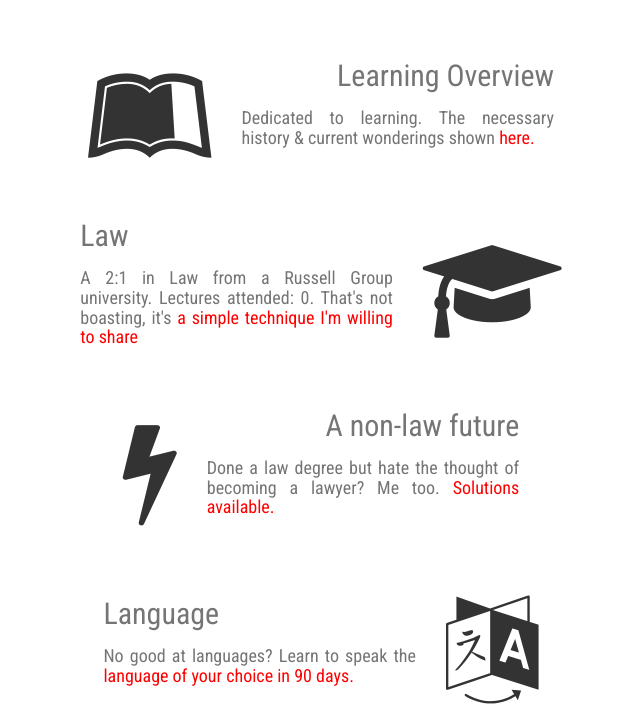
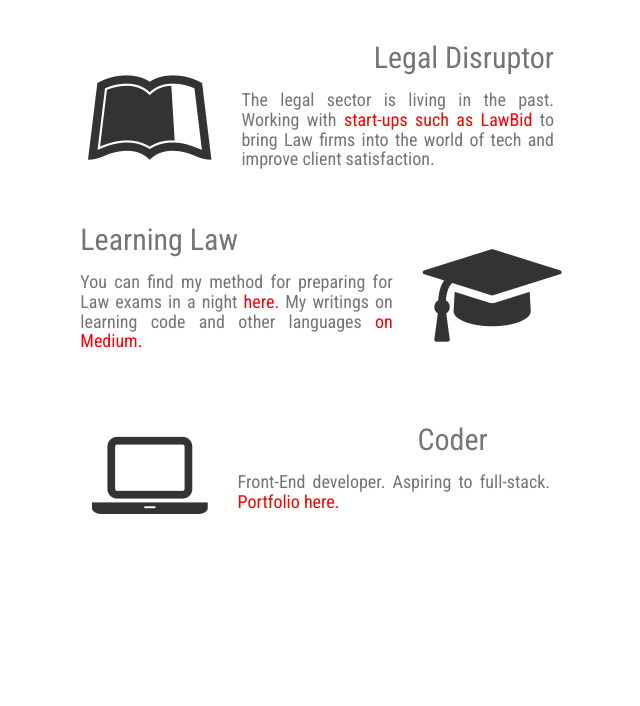
Before and after one commit to samsmith453/samsmith453.github.io, a plain HTML site: page index.html in a window 1280 px wide. Shown: the part 262-968 px from the top of the page, without its empty margins (304-944 px from the left). After the commit the page ends 861 px from the top, so only its background shows below. Drawn offline with nearby package versions, Linux system fonts and the light colour scheme.

Commit message:
Update 4

```diff
--- a/index.html
+++ b/index.html
@@ -30,12 +30,14 @@
                   <h1><i class="fa fa-leanpub fa-3x flexitem" aria-hidden="true"></i></h1>
                   <div class="flexitem">
                      <div class="titletext text-right">
-                        Learning Overview
+                        Legal Disruptor
                      </div>
                      <div class="descriptiontext">
-                        <h4>Dedicated to learning. The necessary history
-                        & current wonderings shown
-                        <a href="#">here.</a></h4>
+                        <h4>The legal sector is living in the past.
+                           Working with <a href="#">start-ups such as LawBid</a>
+                           to bring Law firms into the world of
+                           tech and improve client satisfaction.
+                        </h4>
                      </div>
                   </div>
                </div>
@@ -43,55 +45,26 @@
                <div class="flexcontainer">
                   <div class="flexitem">
                      <div class="titletext">
-                        Law
+                        Learning Law
                      </div>
                      <div class="descriptiontext">
-                        <h4>A 2:1 in Law from a Russell Group university.
-                        Lectures attended: 0. That's not boasting, it's<a href="#"> a simple
-                        technique I'm willing to share</a></h4>
+                        <h4>You can find my method for preparing for
+                        Law exams in a night <a href="#">here.</a>
+                        My writings on learning code and other languages
+                        <a href="#">on Medium.</a></h4>
                      </div>
                   </div>
                   <h1><i class="fa fa-graduation-cap fa-3x flexitem" aria-hidden="true"></i></h1>
                </div>
 
                <div class="flexcontainer">
-                  <h1><i class="fa fa-bolt fa-3x flexitem" aria-hidden="true"></i></h1>
-                  <div class="flexitem">
-                     <div class="titletext text-right">
-                        A non-law future
-                     </div>
-                     <div class="descriptiontext">
-                        <h4>Done a law degree but
-                        hate the thought of becoming a lawyer?
-                        Me too. <a href="#">Solutions available.</a></h4>
-                     </div>
-                  </div>
-               </div>
-
-               <div class="flexcontainer">
-                  <div class="flexitem">
-                     <div class="titletext">
-                        Language
-                     </div>
-                     <div class="descriptiontext">
-                        <h4>No good at languages? Learn to speak the <a href="#">language of
-                        your choice in 90 days.</a></h4>
-                     </div>
-                  </div>
-                  <h1><i class="fa fa-language fa-3x flexitem" aria-hidden="true"></i></h1>
-               </div>
-
-               <div class="flexcontainer">
                   <h1><i class="fa fa-laptop fa-3x flexitem" aria-hidden="true"></i></h1>
                   <div class="flexitem">
                      <div class="titletext text-right" id="lifeline">
-                        Coding
+                        Coder
                      </div>
                      <div class="descriptiontext">
-                        <h4>It will be compulsary one day.
-                           <a href="#">Get ahead of the curve</a> awith
-                        these techniques for complete computer literacy
-                        (& fruitful new careers!)</h4>
+                        <h4>Front-End developer. Aspiring to full-stack. <a href="#">Portfolio here.</a></h4>
                      </div>
                   </div>
                </div>
```
